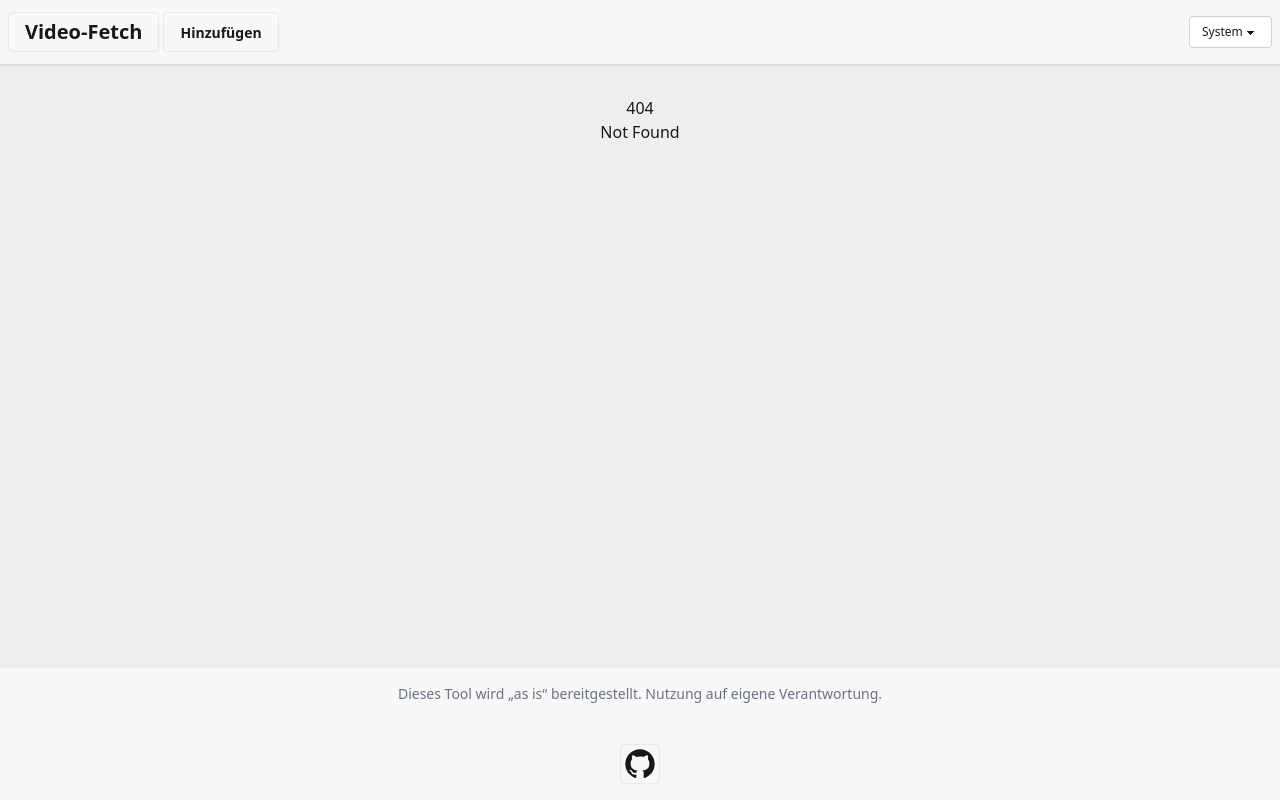
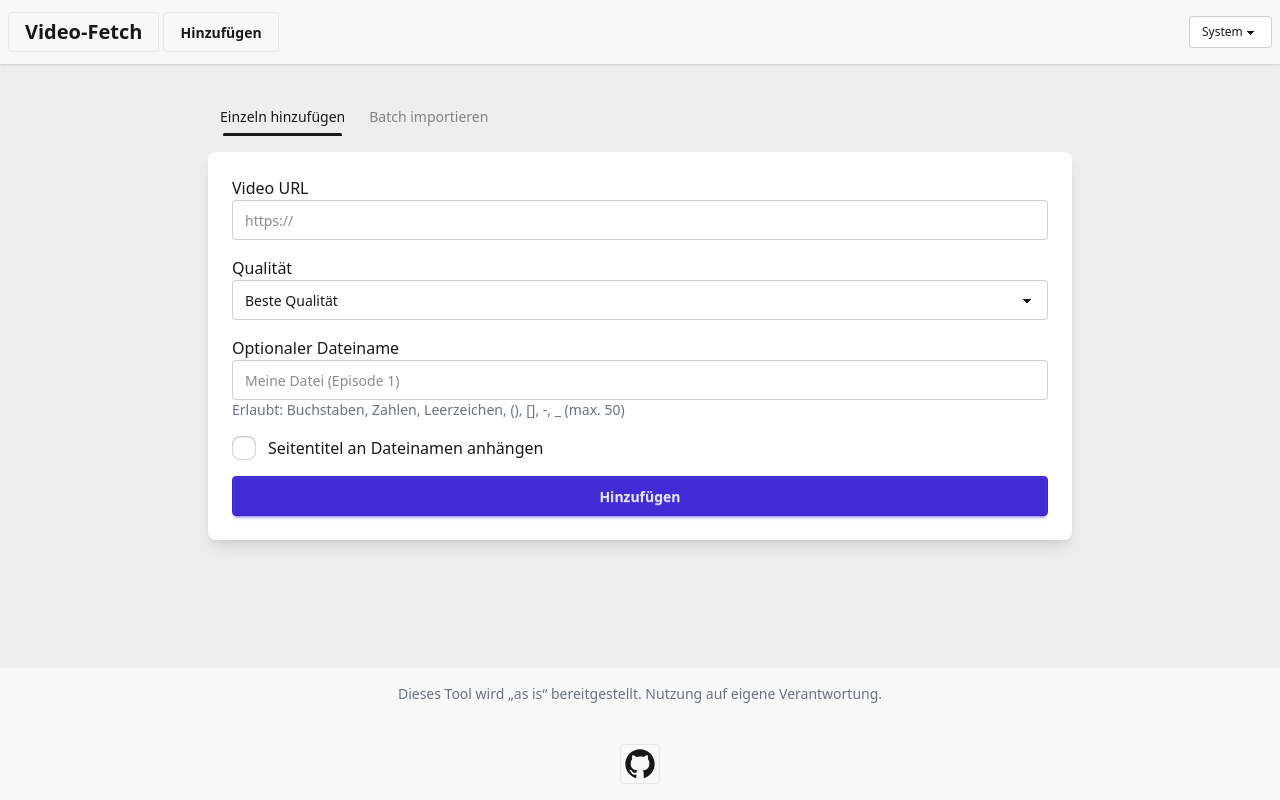
Before and after one commit to BlackTiger007/video-fetch, a SvelteKit app: page /add in a window 1280 px wide. Before the commit this address had no page. Built offline with nearby package versions, Linux system fonts and the light colour scheme.

Commit message:
feat(ui): add /add page with single and batch video import forms and preview

```diff
--- /dev/null
+++ b/src/routes/add/+page.svelte
@@ -0,0 +1,189 @@
+<script lang="ts">
+	import { enhance } from '$app/forms';
+	import { writable } from 'svelte/store';
+
+	// Tab state
+	let active: 'single' | 'batch' = 'single';
+
+	// Batch textarea/file preview
+	let importText = '';
+	let importFile: File | null = null;
+	let fileInput: HTMLInputElement | null = null;
+	const preview = writable([] as { url: string; filename: string | null }[]);
+
+	function parseTSV(text: string) {
+		const lines = text
+			.split(/\r?\n/)
+			.map((l) => l.trim())
+			.filter(Boolean);
+		const rows: { url: string; filename: string | null }[] = [];
+		for (const line of lines) {
+			const cols = line.split('\t');
+			rows.push({ url: (cols[0] || '').trim(), filename: (cols[1] || '').trim() || null });
+		}
+		preview.set(rows);
+	}
+
+	function onFileChange(e: Event) {
+		const input = e.target as HTMLInputElement;
+		const f = input.files && input.files[0];
+		if (f) {
+			importFile = f;
+			f.text().then((t) => {
+				importText = t; // Datei wird in Textarea geladen
+				parseTSV(t);
+			});
+		} else {
+			importFile = null;
+			preview.set([]);
+		}
+	}
+
+	function onTextEdit() {
+		// Sobald der Nutzer manuell editiert, Datei bewusst verwerfen
+		if (fileInput) fileInput.value = '';
+		importFile = null;
+	}
+
+	$: if (importText !== undefined) parseTSV(importText);
+</script>
+
+<div class="w-full max-w-4xl px-4">
+	<div role="tablist" class="tabs-border mb-4 tabs">
+		<button
+			class={`tab ${active === 'single' ? 'tab-active' : ''}`}
+			onclick={() => (active = 'single')}
+		>
+			Einzeln hinzufügen
+		</button>
+		<button
+			class={`tab ${active === 'batch' ? 'tab-active' : ''}`}
+			onclick={() => (active = 'batch')}
+		>
+			Batch importieren
+		</button>
+	</div>
+
+	{#if active === 'single'}
+		<form
+			method="POST"
+			action="?/addUrl"
+			class="mb-6 rounded-lg bg-base-100 p-6 shadow-lg"
+			use:enhance
+		>
+			<div class="grid gap-4">
+				<label class="flex flex-col">
+					<span class="font-medium">Video URL</span>
+					<input
+						name="video_url"
+						type="url"
+						required
+						placeholder="https://"
+						class="input-bordered input w-full"
+					/>
+				</label>
+
+				<label class="flex flex-col">
+					<span class="font-medium">Qualität</span>
+					<select name="quality" class="select-bordered select w-full">
+						<option value="best">Beste Qualität</option>
+						<option value="worst">Schlechteste Qualität</option>
+						<option value="audio">Nur Audio</option>
+					</select>
+				</label>
+
+				<label class="flex flex-col">
+					<span class="font-medium">Optionaler Dateiname</span>
+					<input
+						name="filename"
+						type="text"
+						class="input-bordered input w-full"
+						placeholder="Meine Datei (Episode 1)"
+					/>
+					<span class="text-sm text-gray-500">
+						Erlaubt: Buchstaben, Zahlen, Leerzeichen, (), [], -, _ (max. 50)
+					</span>
+				</label>
+
+				<label class="flex items-center gap-3">
+					<input name="append_title" type="checkbox" class="checkbox" />
+					<span>Seitentitel an Dateinamen anhängen</span>
+				</label>
+
+				<button class="btn w-full btn-primary" type="submit">Hinzufügen</button>
+			</div>
+		</form>
+	{/if}
+
+	{#if active === 'batch'}
+		<form
+			method="POST"
+			action="?/importBatch"
+			enctype="multipart/form-data"
+			class="mb-6 rounded-lg bg-base-100 p-6 shadow-lg"
+			use:enhance
+		>
+			<div class="grid gap-4">
+				<div>
+					<label for="import_file" class="font-medium">Import-Datei (.txt, Tab-getrennt)</label>
+					<input
+						bind:this={fileInput}
+						type="file"
+						name="import_file"
+						id="import_file"
+						accept=".txt"
+						class="file-input-bordered file-input mt-2 w-full"
+						onchange={onFileChange}
+					/>
+					<span class="mt-1 block text-sm text-gray-500">
+						Format: URL\tDateiname (Dateiname optional). Jede Zeile ein Eintrag.
+					</span>
+				</div>
+
+				<div>
+					<label for="import_text" class="font-medium">Oder: TSV einfügen</label>
+					<textarea
+						name="import_text"
+						id="import_text"
+						rows={8}
+						oninput={onTextEdit}
+						bind:value={importText}
+						class="textarea-bordered textarea mt-2 w-full"
+						placeholder="https://example.com/video1\tMein Video 1\nhttps://example.com/video2\t"
+					></textarea>
+				</div>
+
+				<div>
+					<p class="font-medium">Vorschau</p>
+					<div class="mt-2 max-h-56 overflow-auto rounded border p-2">
+						{#if $preview.length === 0}
+							<p class="text-sm text-gray-500">Keine Zeilen zum Anzeigen.</p>
+						{:else}
+							<table class="table w-full">
+								<thead>
+									<tr>
+										<th>#</th>
+										<th>URL</th>
+										<th>Dateiname</th>
+									</tr>
+								</thead>
+								<tbody>
+									{#each $preview as row, i}
+										<tr>
+											<th>{i + 1}</th>
+											<td class="max-w-xs truncate">{row.url}</td>
+											<td>{row.filename ?? '—'}</td>
+										</tr>
+									{/each}
+								</tbody>
+							</table>
+						{/if}
+					</div>
+				</div>
+
+				<button type="submit" class="btn w-full btn-primary">Importieren ({$preview.length})</button
+				>
+			</div>
+		</form>
+	{/if}
+</div>
```
